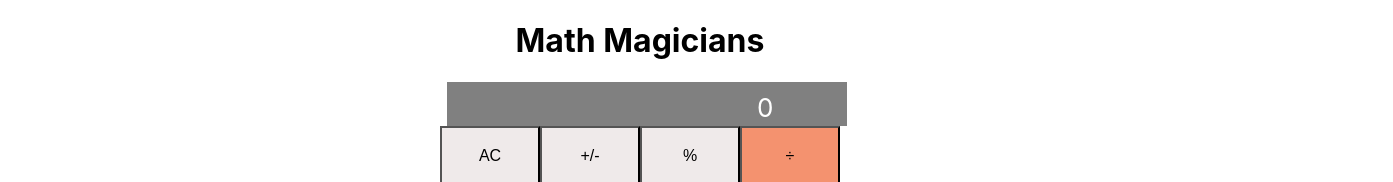
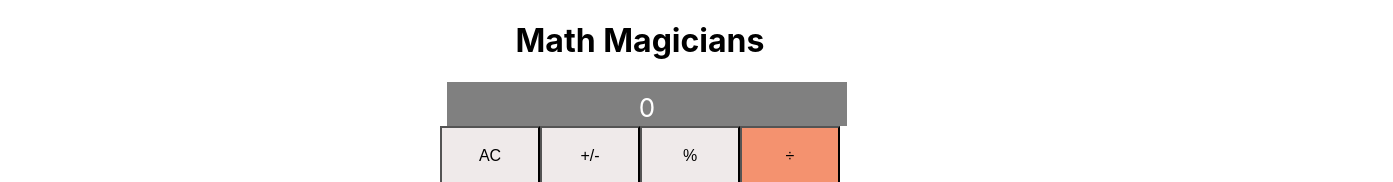
Before and after one commit to cyrilmuchemi/Math-Magicians, a React (Create React App) app: page / in a window 1280 px wide. Shown: the top 182 px of the page, 1393 px wide, since content can reach past the window. Built offline with nearby package versions, Linux system fonts and the light colour scheme.

Commit message:
Make required changes as requested by the reviewer

```diff
--- a/src/App.css
+++ b/src/App.css
@@ -20,7 +20,6 @@
 span {
   color: white;
   font-size: 26px;
-  margin-left: 310px;
 }
 
 button {
```
